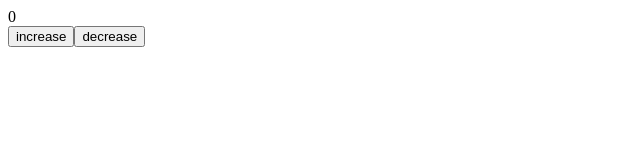
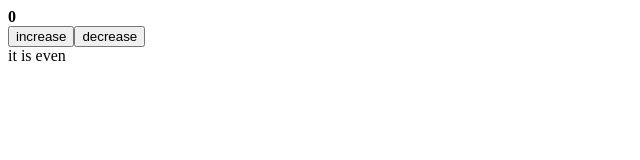
Before and after one commit to subh511/props-drilling, a React (Vite) app: page / in a window 1280 px wide. Shown: the top 160 px of the page, without its empty margins (0-640 px from the left). Built offline with nearby package versions, Linux system fonts and the light colour scheme.

Commit message:
added even or odd

```diff
--- a/src/App.jsx
+++ b/src/App.jsx
@@ -17,14 +17,29 @@ function Count() {
     <div>
       <CountRenderer />
       <Button />
+      <EvenCountRenderer/>
     </div>
   );
 }
 function CountRenderer() {
   const count = useRecoilValue(countAtom);
-  return <div>{count}</div>;
+  return(
+    <div>
+    <b>
+    {count}
+    </b>
+    </div>
+  );
 }
 
+function EvenCountRenderer(){
+  const count = useRecoilValue(countAtom);
+  return(
+    <div>
+    {(count % 2 == 0) ? "it is even" : null }
+    </div>
+  )
+}
 function Button() {
   //const [count, setCount] = useRecoilState(countAtom);
   const setCount = useSetRecoilState(countAtom)
```
